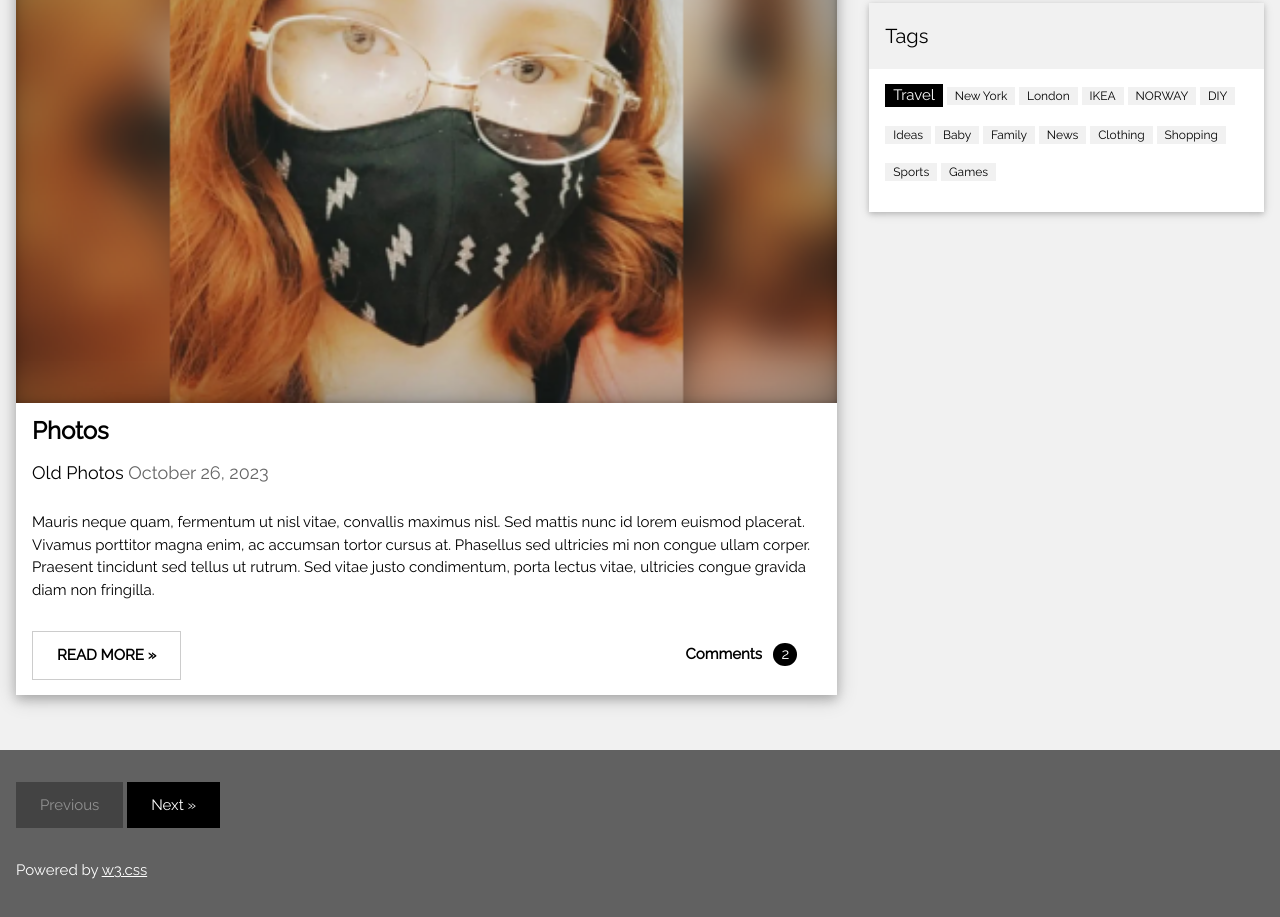
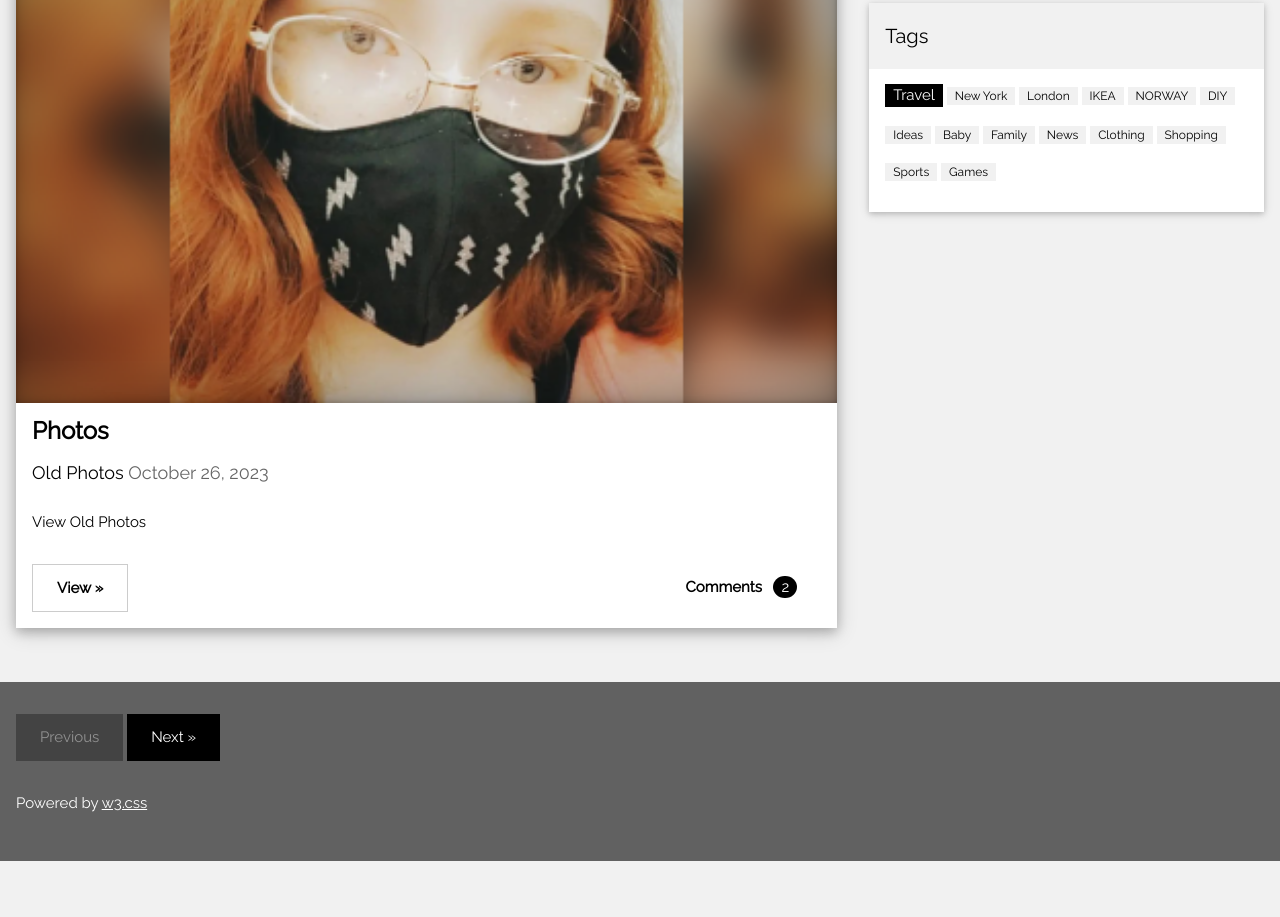
Before and after one commit to zndndnxnxnxnxnxnxnxn/Tabitha-wiki, a plain HTML site: page index.html in a window 1280 px wide. Shown: the part 853-1770 px from the top of the page. After the commit the page ends 1714 px from the top, so only its background shows below. Drawn offline with nearby package versions, Linux system fonts and the light colour scheme.

Commit message:
Update index.html

```diff
--- a/index.html
+++ b/index.html
@@ -58,11 +58,10 @@ and is wrapped around the whole page content, except for the footer in this exam
     </div>
 
     <div class="w3-container">
-      <p>Mauris neque quam, fermentum ut nisl vitae, convallis maximus nisl. Sed mattis nunc id lorem euismod placerat. Vivamus porttitor magna enim, ac accumsan tortor cursus at. Phasellus sed ultricies mi non congue ullam corper. Praesent tincidunt sed
-        tellus ut rutrum. Sed vitae justo condimentum, porta lectus vitae, ultricies congue gravida diam non fringilla.</p>
+      <p>View Old Photos</p>
       <div class="w3-row">
         <div class="w3-col m8 s12">
-          <p><button class="w3-button w3-padding-large w3-white w3-border"><b>READ MORE »</b></button></p>
+          <p><button class="w3-button w3-padding-large w3-white w3-border"><b>View »</b></button></p>
         </div>
         <div class="w3-col m4 w3-hide-small">
           <p><span class="w3-padding-large w3-right"><b>Comments  </b> <span class="w3-badge">2</span></span></p>
```
